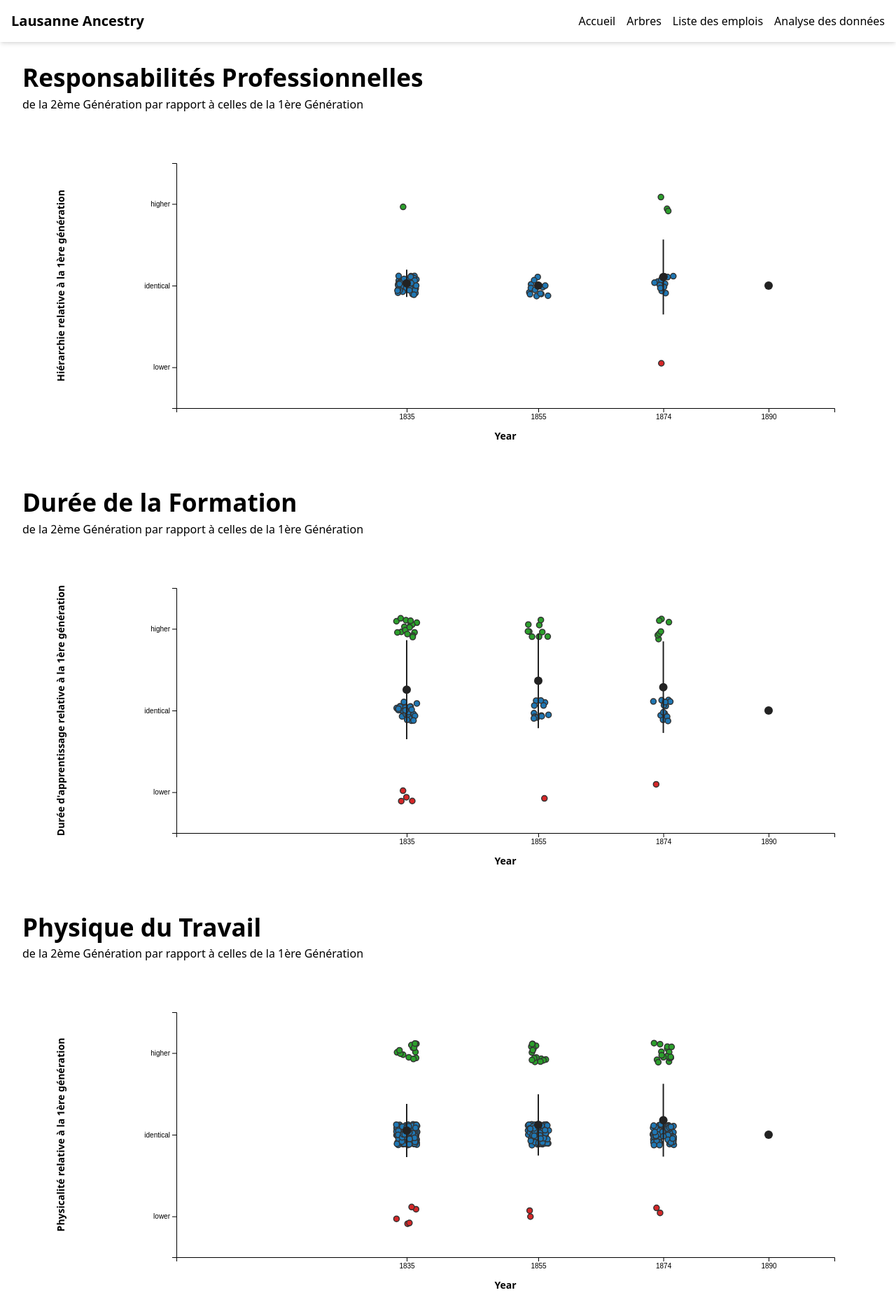
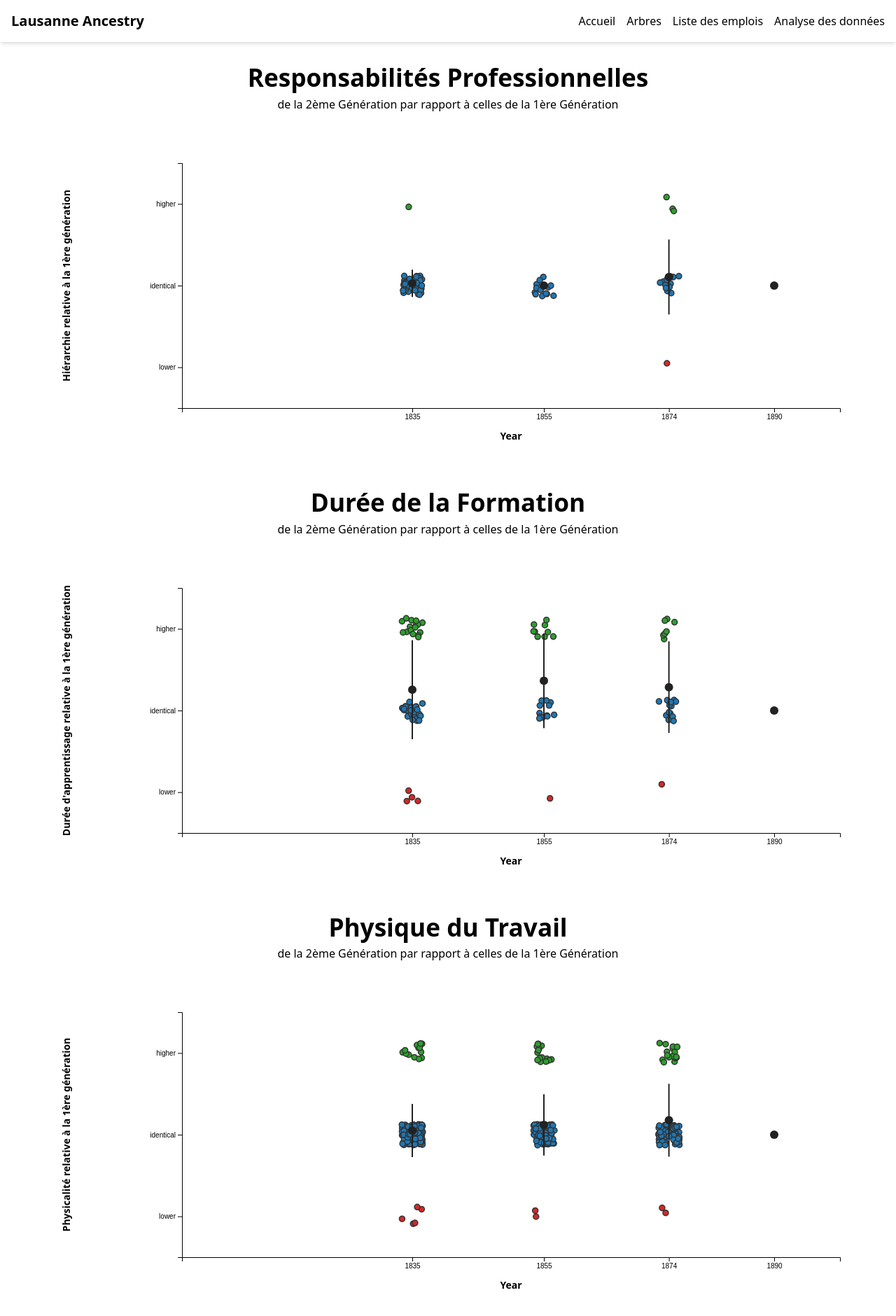
Before and after one commit to LausanneAncestry/LausanneAncestry.github.io, a Vue app: page /graph in a window 1280 px wide. Shown: the top 1880 px of the page at 70% size. Built offline with nearby package versions, Linux system fonts and the light colour scheme.

Commit message:
center the stuff

```diff
--- a/src/views/GraphView.vue
+++ b/src/views/GraphView.vue
@@ -1,5 +1,6 @@
 <template>
-  <div class="chart-container">
+  <main class="flex flex-col items-center">
+    <div class="chart-container flex flex-col items-center">
       <h2 class="chart-title">
         Responsabilités Professionnelles
       </h2>
@@ -8,7 +9,7 @@
       </h3>
       <svg class="chart" ref="respSvgRef"></svg>
     </div>
-  <div class="chart-container">
+    <div class="chart-container flex flex-col items-center">
       <h2 class="chart-title">
         Durée de la Formation
       </h2>
@@ -17,7 +18,7 @@
       </h3>
       <svg class="chart" ref="trainSvgRef"></svg>
     </div>
-  <div class="chart-container">
+    <div class="chart-container flex flex-col items-center">
       <h2 class="chart-title">
         Physique du Travail
       </h2>
@@ -26,6 +27,7 @@
       </h3>
       <svg class="chart" ref="physSvgRef"></svg>
     </div>
+  </main>
 </template>
 
 
```
Also changed, not shown: public/tracked.json. Lines whose indentation alone changed are shown as unchanged.
